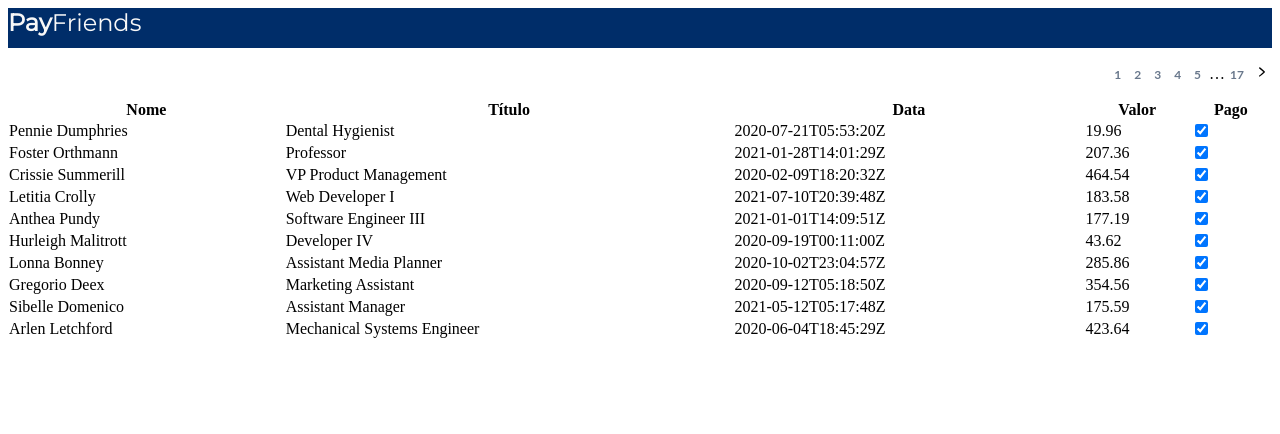
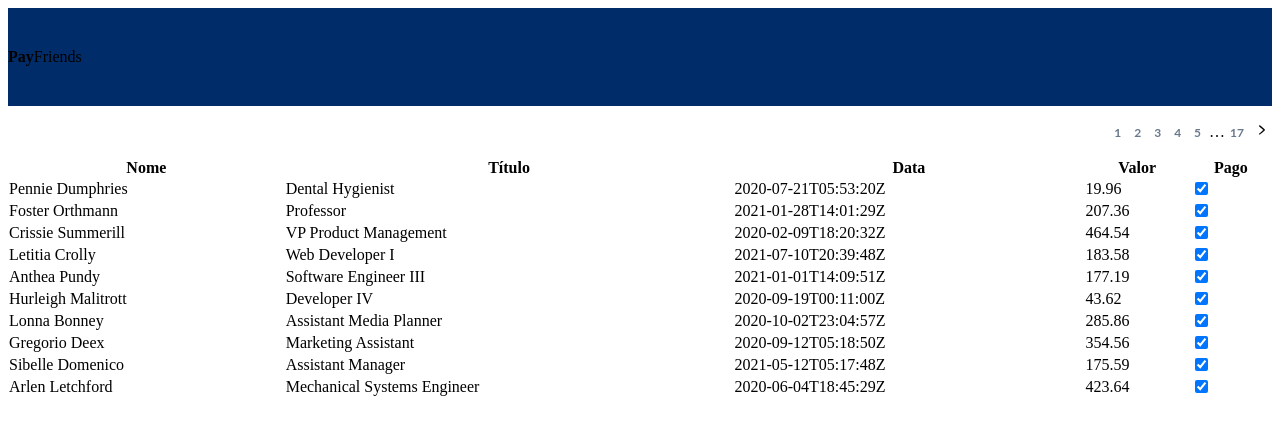
Before and after one commit to danditeoa/picpay-desafio-frontend, a Next.js app: page / in a window 1280 px wide. Both pictures are taken after a click on the button "login". Shown: the top 434 px of the page. Built offline with nearby package versions, Linux system fonts and the light colour scheme; data requests are answered from the project's data file.

Commit message:
refactor(header): remove styles for payfriends

```diff
--- a/src/components/Header/header.module.scss
+++ b/src/components/Header/header.module.scss
@@ -1,16 +1,6 @@
 .container {
   background: #002D69;
-  height: 40px;
+  height: 98px;
+  display: flex;
+  align-items: center;
 }
-.payfriends {
-    font-family: 'Montserrat';
-    font-style: normal;
-    font-weight: 300;
-    font-size: 24px;
-    line-height: 29px;
-    color: #F8F8F8;
-  }
-
-  .pay {
-    color: #F8F8F8;
-  }
```
